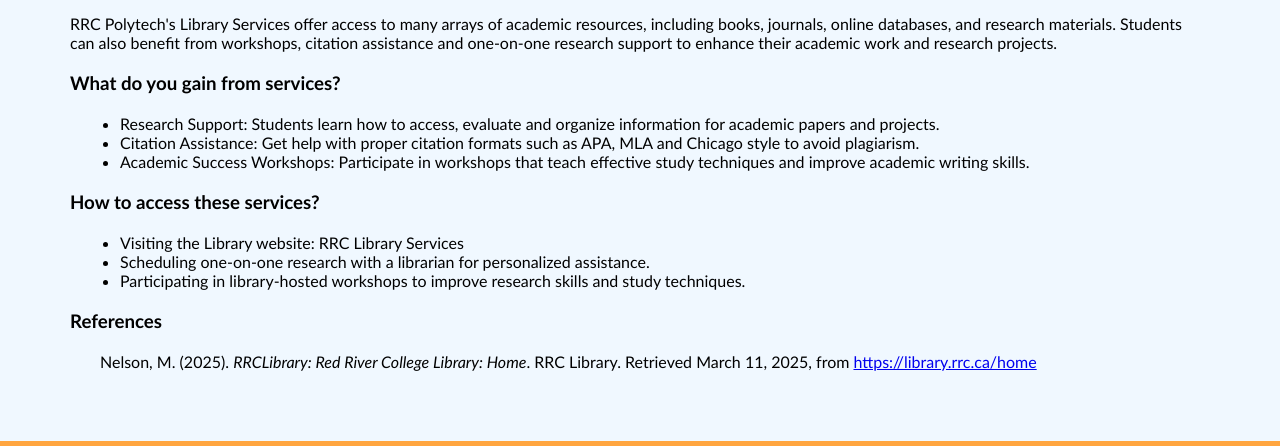
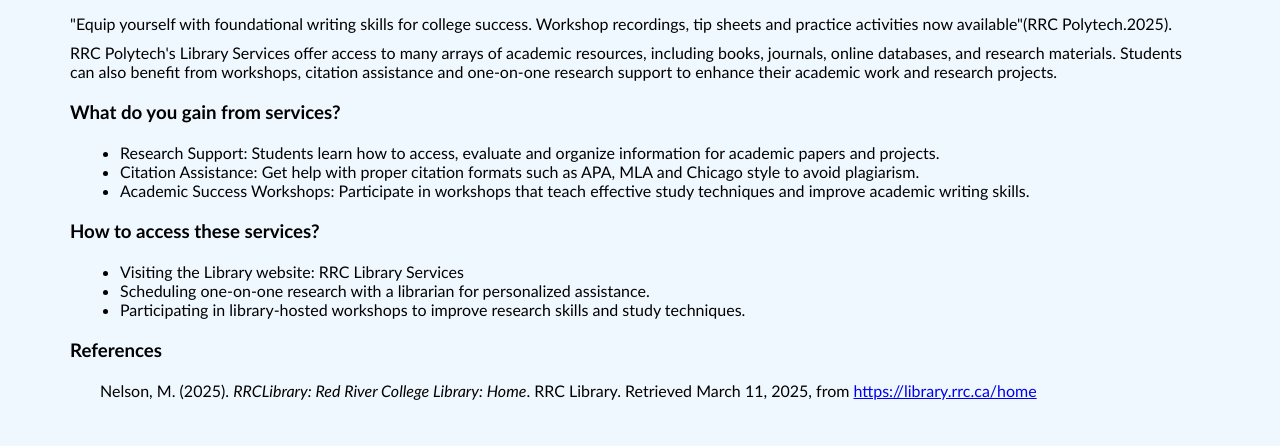
Before and after one commit to penguin2044/New-Student-Guide, a plain HTML site: page Library_Services.html in a window 1280 px wide. Shown: the part 654-1100 px from the top of the page. Drawn offline with Linux system fonts and the light colour scheme.

Commit message:
Update Library_Services.html

```diff
--- a/Library_Services.html
+++ b/Library_Services.html
@@ -25,7 +25,8 @@
 		<main>
 			<div class="odd full">
 				<h2>Library Services</h2>
-				<p>
+				<p>"Equip yourself with foundational writing skills for college success. Workshop recordings, tip sheets and practice activities now available"(RRC Polytech.2025).</p>
+				<p class="ben">
 					RRC Polytech's Library Services offer access to many arrays of
 					academic resources, including books, journals, online databases, and
 					research materials. Students can also benefit from workshops, citation
```
